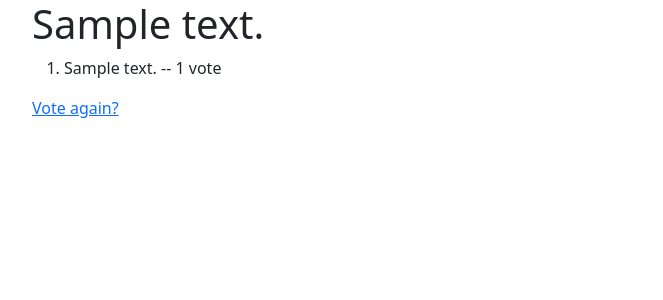
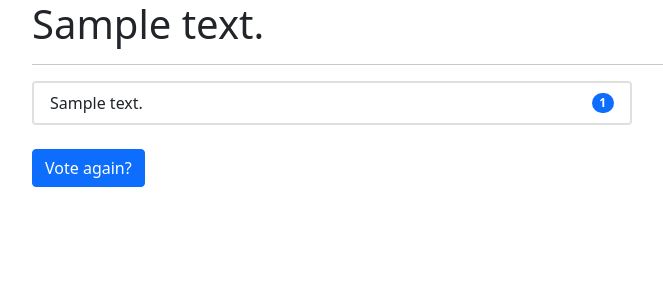
Before and after one commit to avoevodin/django_tutorial, a Django app: page /polls/1/results/ in a window 1280 px wide. Shown: the top 300 px of the page, without its empty margins (50-713 px from the left). Run offline with Django 3.2, Linux system fonts and the light colour scheme; tables that the repository leaves empty hold one stand-in row (values such as "Sample post").

Commit message:
added bootstrap styles for detail, index and result views. #3

```diff
--- a/mysite/polls/templates/polls/index.html
+++ b/mysite/polls/templates/polls/index.html
@@ -1,10 +1,12 @@
 {% extends 'polls/base.html' %}
 
 {% block content %}
+    <h1>Recent polls list.</h1>
+    <hr>
     {% if latest_question_list %}
-        <ul>
+        <ul class="list-group list-group-flush">
             {% for question in latest_question_list %}
-                <li>
+                <li class="list-group-item">
                     <a href={%  url 'polls:detail' question.id %}>
                         {{ question.question_text }}
                     </a>
--- a/mysite/polls/templates/polls/results.html
+++ b/mysite/polls/templates/polls/results.html
@@ -2,15 +2,17 @@
 
 {% block content %}
     <h1>{{ question.question_text }}</h1>
-
-    <ol>
+    <hr>
+    <div class="card" style="max-width: 600px">
+        <ol class="list-group">
         {% for choice in question.choice_set.all %}
-            <li>
-                {{ choice.choice_text }} -- {{ choice.votes }}
-                vote{{ choice.votes|pluralize }}
+            <li class="list-group-item d-flex justify-content-between align-items-center">
+                {{ choice.choice_text }}
+                <span class="badge bg-primary rounded-pill">{{ choice.votes }}</span>
             </li>
         {% endfor %}
     </ol>
-
-    <a href="{% url 'polls:detail' question.id %}">Vote again?</a>
+    </div>
+    <br>
+    <a class='btn btn-primary' href="{% url 'polls:detail' question.id %}">Vote again?</a>
 {% endblock %}
```
Also changed, not shown: mysite/polls/templates/polls/detail.html (+16 -6 lines).
